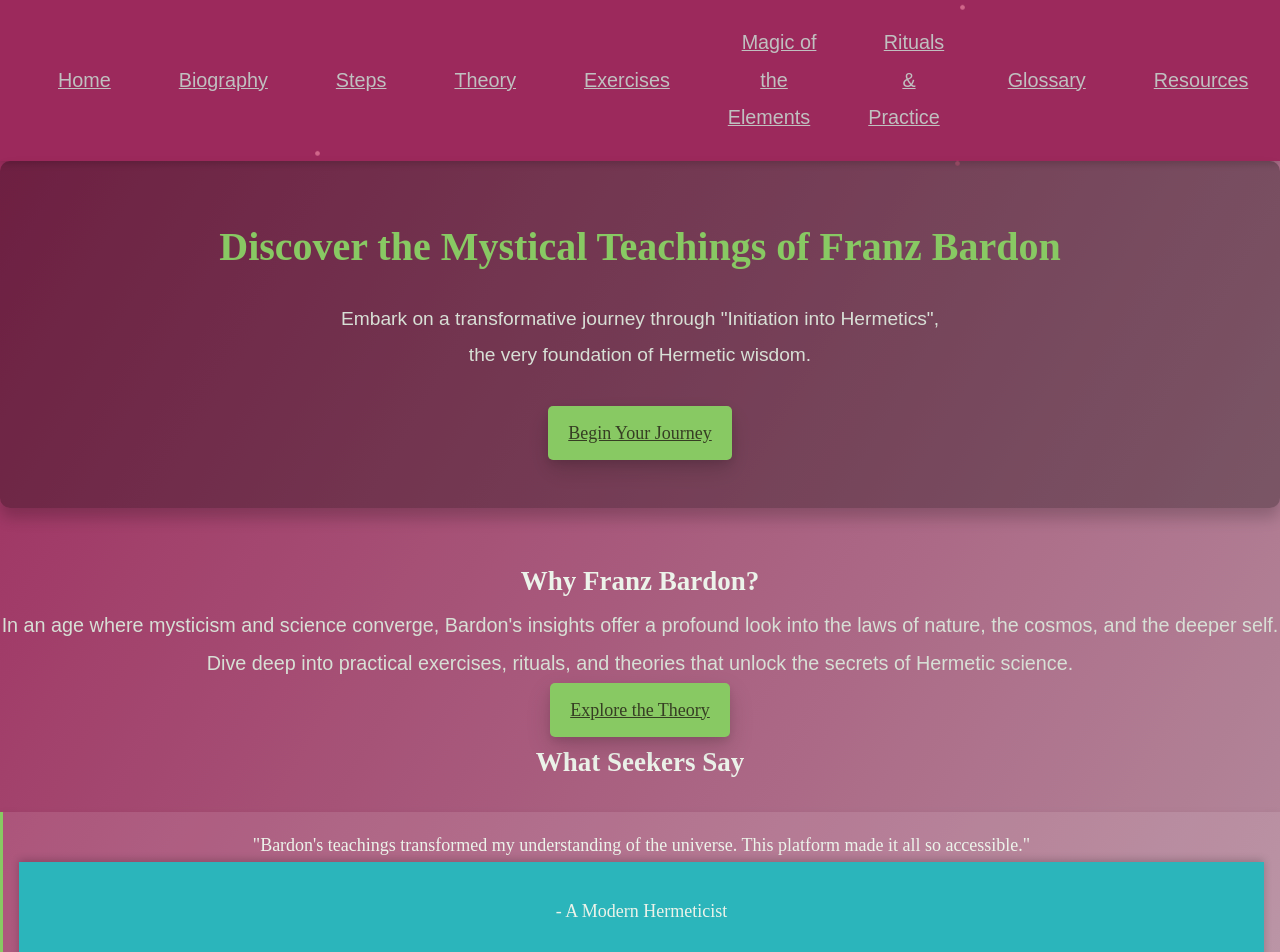
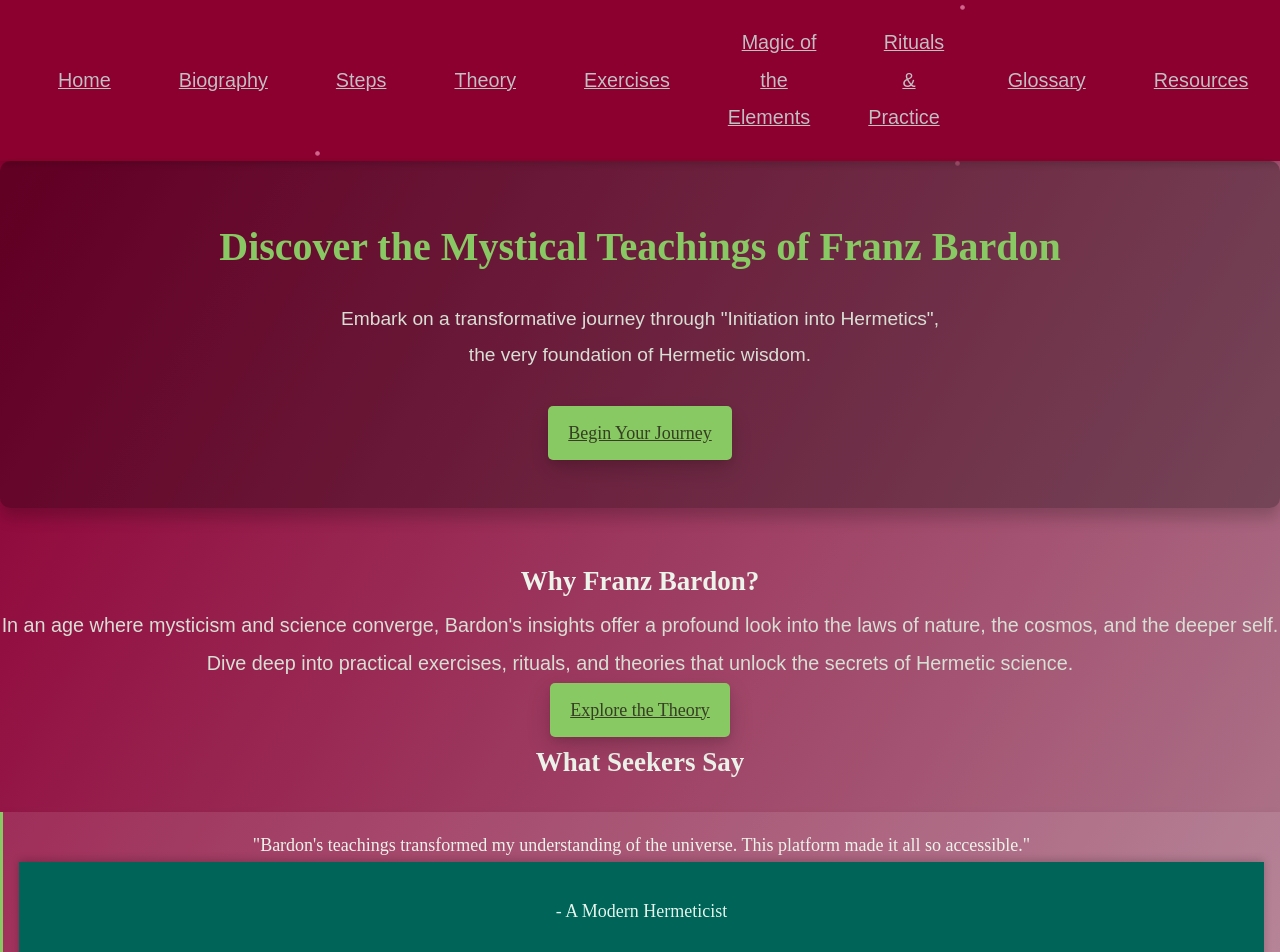
Before and after one commit to mbarker0907/Bardon-Magic, a Next.js app in the folder bardon-next/: page / in a window 1280 px wide. Shown: the top 952 px of the page. Built offline with nearby package versions, Linux system fonts and the light colour scheme.

Commit message:
Applied Elder's Enigma Theme

```diff
--- a/bardon-next/styles/globals.css
+++ b/bardon-next/styles/globals.css
@@ -1,4 +1,13 @@
-/* === ELDER WOOD === */
+:root {
+    --primary-purple: #4B0082;
+    --primary-green: #006400;
+    --text-light: #f4f1e9;
+    --text-dark: #e0ddd4;
+    --accent: #c0c0c0;
+}
+
+
+
 * {
     margin: 0;
     padding: 0;
@@ -8,10 +17,9 @@
 body {
     font-family: 'Cinzel', serif;
     font-size: 18px;
-    color: #f4f1e9;
     line-height: 1.9;
-    background: radial-gradient(circle, #663399 /*Potion Purple*/, #3cba54 /*Vial Green*/);
-    animation: hueShift 10s infinite alternate;
+    background: radial-gradient(circle, var(--primary-purple), var(--primary-green));
+    color: var(--text-light);    animation: hueShift 10s infinite alternate;
     text-align: center;
 }
 
@@ -23,7 +31,7 @@ body::before {
     height: 100%;
     width: 100%;
     z-index: -1;
-    background: linear-gradient(120deg, #663399 /*Potion Purple*/, #c0c0c0 /*Mercury Silver*/, #663399 /*Potion Purple*/);
+    background: linear-gradient(120deg, var(--primary-purple), var(--accent), var(--primary-purple));
     background-size: 300% 300%;
     animation: shimmering 5s infinite;
 }
@@ -40,16 +48,15 @@ p, li {
 }
 
 nav a {
-    color: #c0c0c0; /* Mercury Silver */
+    color: var(--accent);
     padding: 5px 10px; /* Added for visual enhancement */
     border-radius: 5px; /* Smoothens edges for hover effects */
     transition: background-color 0.3s, color 0.3s; /* Smoothens hover transition */
 }
 
 nav a:hover, nav a.active {
-    background-color: #c0c0c0; /* Mercury Silver */
-    color: #663399; /* Potion Purple */
-    border-bottom: 2px solid #f4f1e9; /* Light border for contrast */
+    background-color: var(--accent);
+    color: var(--primary-purple);    border-bottom: 2px solid #f4f1e9; /* Light border for contrast */
 }
 footer p {
     color: #f4e3c9;
@@ -57,7 +64,7 @@ footer p {
 
 /* === LAYOUT === */
 header, footer {
-    background-color: #663399; /* Potion Purple */
+    background-color: var(--primary-purple);
     padding: 1.5rem 2rem;
     position: sticky;
     box-shadow: 0 2px 8px rgba(0, 0, 0, 0.2);
@@ -77,7 +84,7 @@ nav li {
 }
 
 #container {
-    background-color: rgba(102, 51, 153, 0.9); /* Slightly transparent Potion Purple */
+    background-color: rgba(75, 0, 130, 0.9); /* Slightly transparent based on primary purple */
     border-radius: 10px;
     padding: 2rem;
     margin: 2rem auto;
@@ -88,7 +95,7 @@ nav li {
 footer {
     text-align: center;
     padding: 2rem 0;
-    background-color: #3cba54; /* Vial Green */
+    background-color: var(--primary-green);
     box-shadow: 0px -2px 8px rgba(0, 0, 0, 0.2);
 }
 
@@ -115,7 +122,7 @@ footer {
 }
 
 .hamburger {
-    background: radial-gradient(circle, #663399 /*Potion Purple*/, #3cba54 /*Vial Green*/);
+    background: radial-gradient(circle, var(--primary-purple), var(--primary-green));
     animation: hueShift 10s infinite alternate;
     background-color: #dcb061; /* Using the hover color for better visibility */
     color: #4a3729; /* Using the text color to match theme */
```
